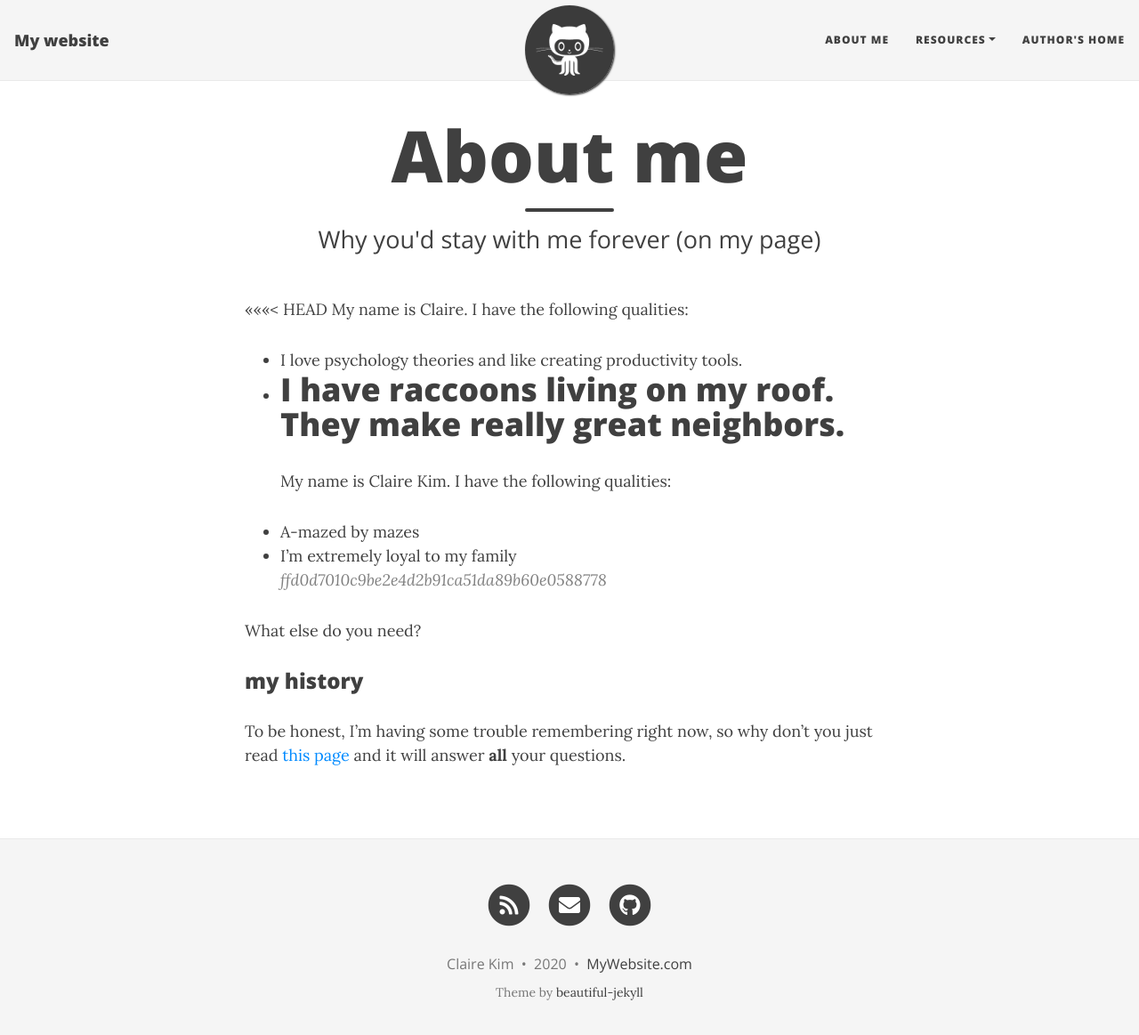
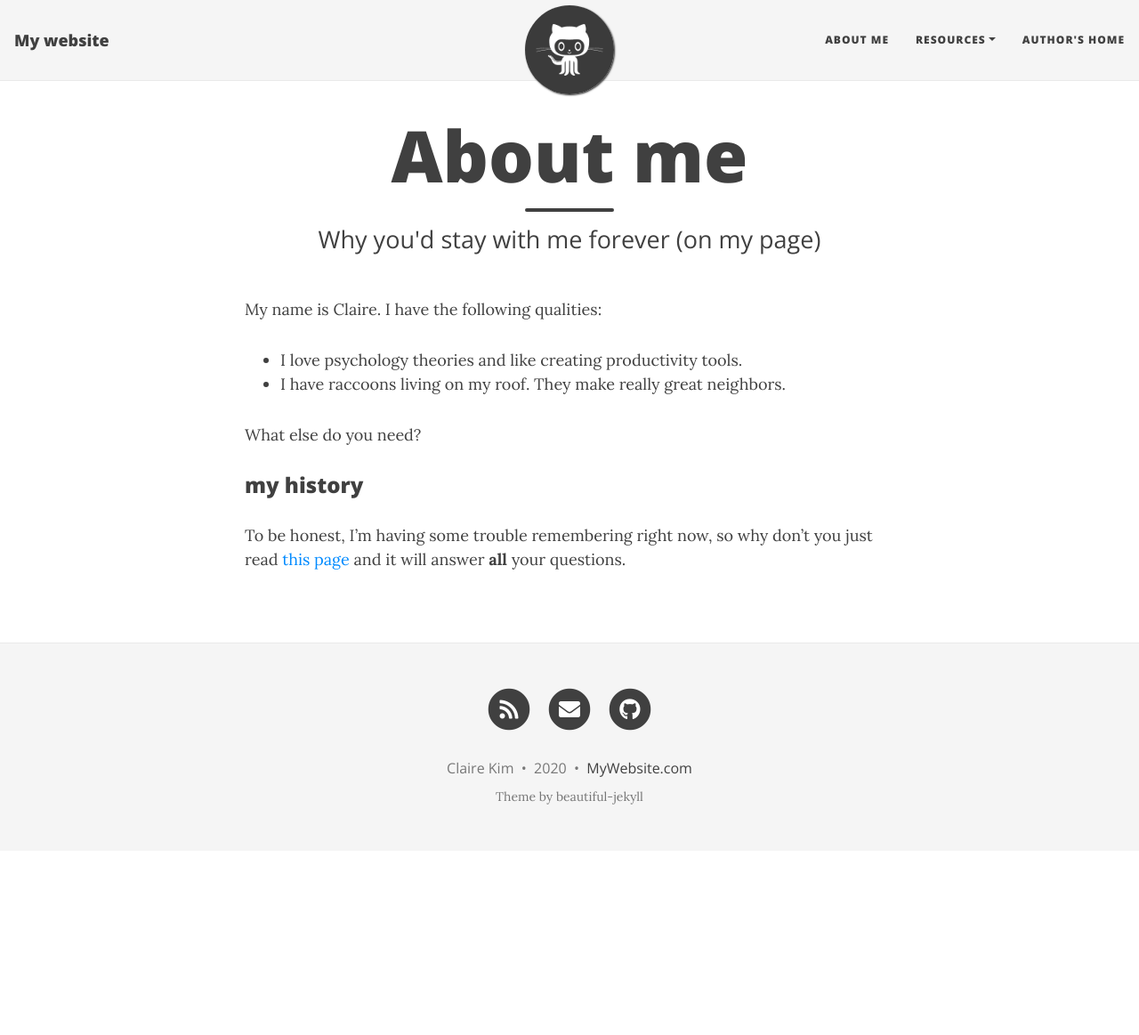
Before and after one commit to claireskim/claireskim.github.io, a Jekyll site: the page built from aboutme.md, in a window 1280 px wide and 1176 px high. Shown: the top 1163 px of the window at 89% size. Built offline with Jekyll 4.4.1, drawn with Linux system fonts in a browser that asks for light colours; nearby versions of some CDN libraries.

Commit message:
Edited posts

```diff
--- a/_includes/footer.html
+++ b/_includes/footer.html
@@ -29,8 +29,7 @@
       </p>
       <!-- Please don't remove this, keep my open source work credited :) -->
       <p class="theme-by text-muted">
-        Theme by
-        <a href="https://beautifuljekyll.com">beautiful-jekyll</a>
+        Theme by beautiful-jekyll
       </p>
       </div>
     </div>
--- a/aboutme.md
+++ b/aboutme.md
@@ -4,17 +4,10 @@ title: About me
 subtitle: Why you'd stay with me forever (on my page)
 ---
 
-<<<<<<< HEAD
 My name is Claire. I have the following qualities:
 
 - I love psychology theories and like creating productivity tools.
 - I have raccoons living on my roof. They make really great neighbors.
-=======
-My name is Claire Kim. I have the following qualities:
-
-- A-mazed by mazes
-- I'm extremely loyal to my family
->>>>>>> ffd0d7010c9be2e4d2b91ca51da89b60e0588778
 
 What else do you need?
 
```
Also changed, not shown: 1 other file.
